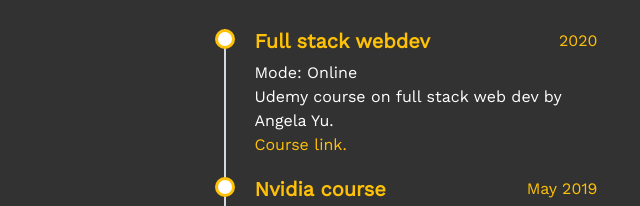
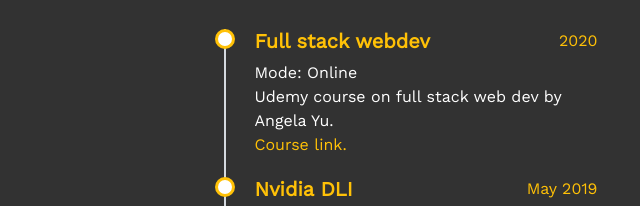
Before and after one commit to tshardul/digital-portfolio, a plain HTML site: page index.html in a window 1280 px wide. Shown: the part 3861-4067 px from the top of the page, 244-884 px from the left. Drawn offline with nearby package versions, Linux system fonts and the light colour scheme.

Commit message:
Fix training title

```diff
--- a/index.html
+++ b/index.html
@@ -254,7 +254,7 @@
                     </li>
 
                     <li>
-                      <h5>Nvidia course</h5>
+                      <h5>Nvidia DLI</h5>
                       <span class="float-right">May 2019</span>
                       <p>Mode: In-person <br> Nvidia's course on deep learning and computer vision. <br><a target="_blank" class="link-nvidia" href="https://courses.nvidia.com/certificates/836dcdd5ea854cb98578698a9f034224">Certificate link. </a> </p>
 
```
